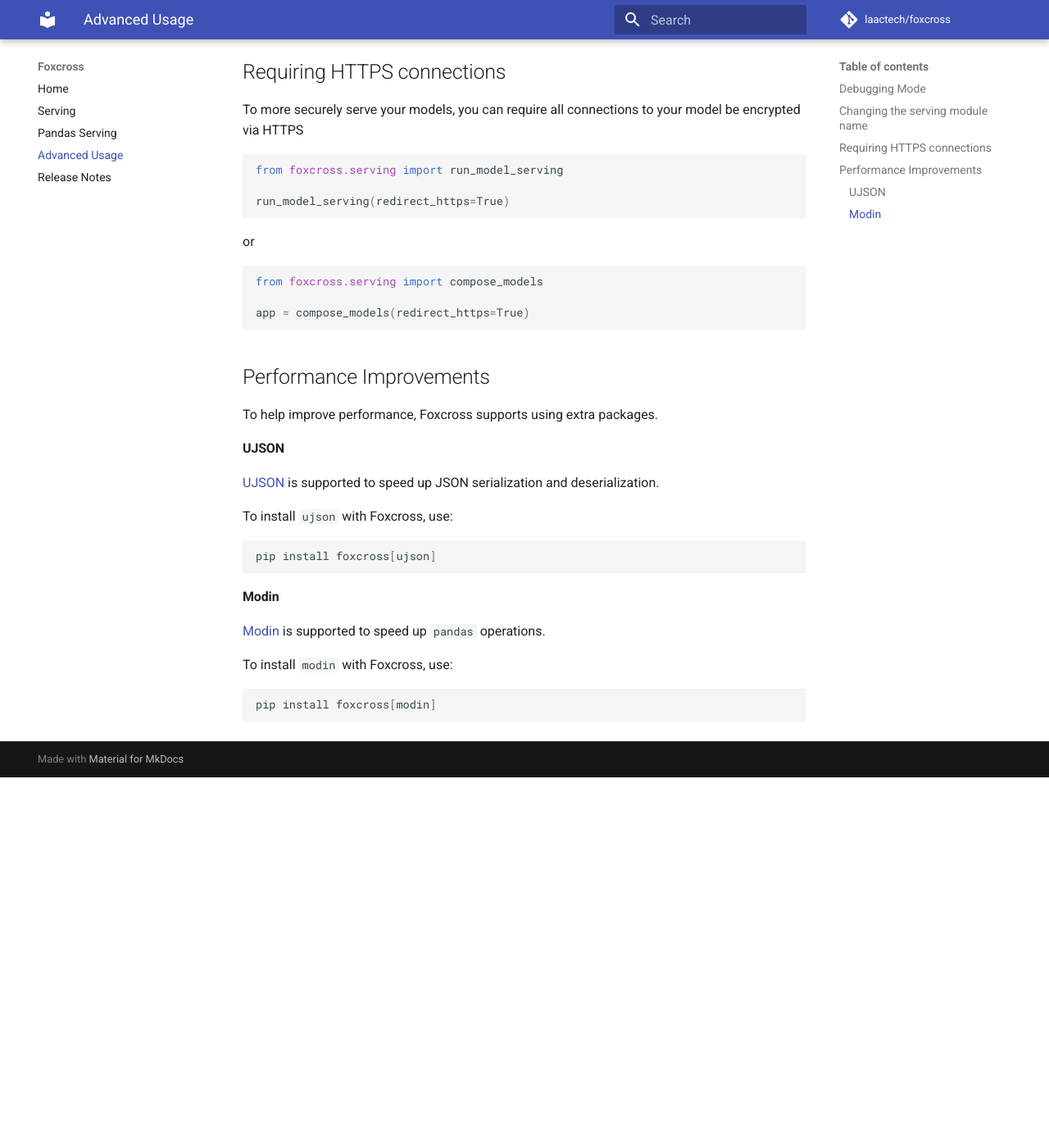
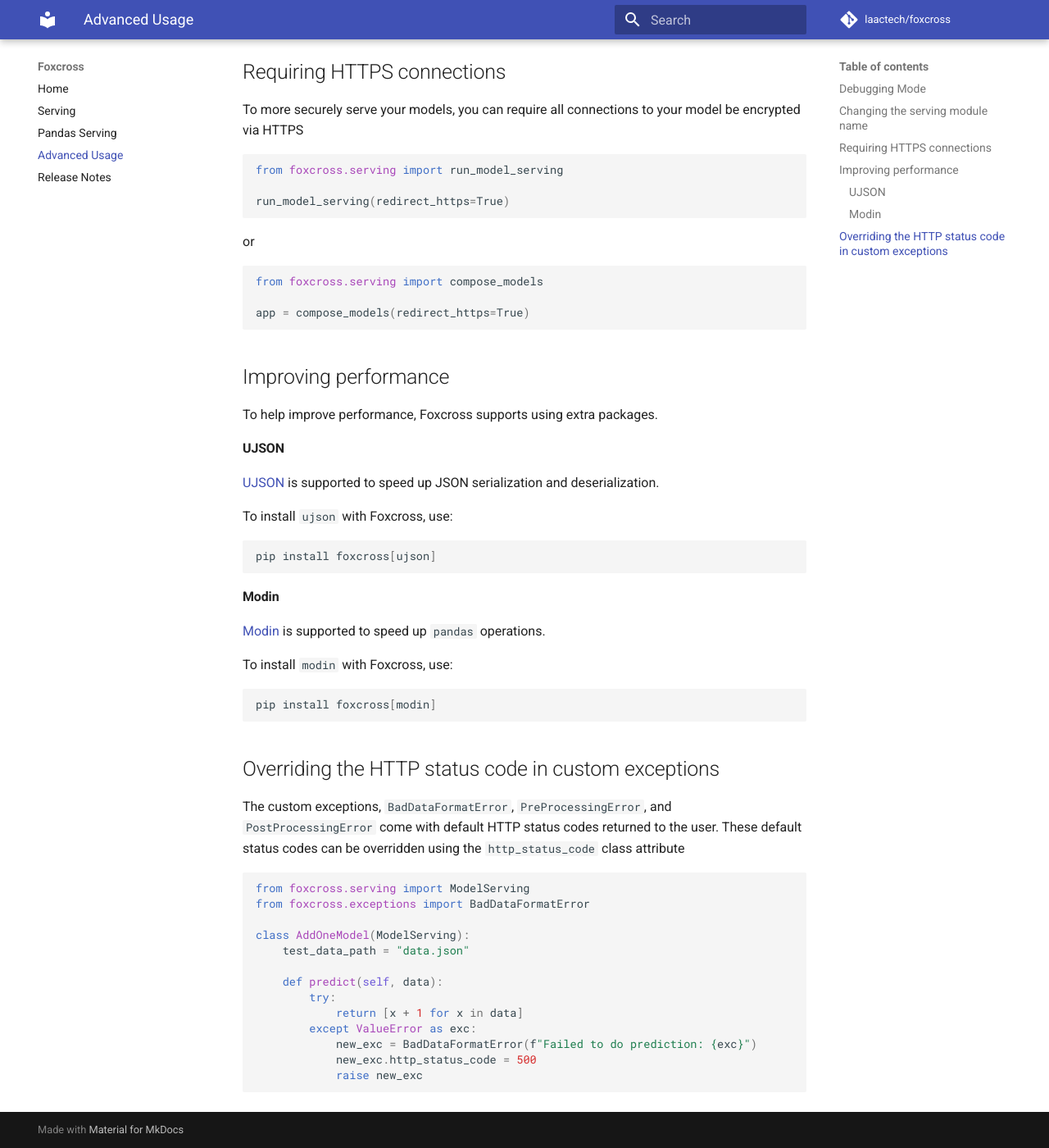
Before and after one commit to laactechnology/foxcross, an MkDocs documentation site: the page built from docs/advanced-usage.md, in a window 1280 px wide and 1400 px high, scrolled down 964 px. Shown: the whole window at 82% size. Built offline with MkDocs 1.6.1 and Material for MkDocs 9.7.7, drawn with Linux system fonts in a browser that asks for light colours; comment, search, counter and statistics services are not loaded; before the commit the page ends 1912 px from its top, so only the background shows below that.

Commit message:
adding ability to override custom exception http codes

````diff
--- a/docs/advanced-usage.md
+++ b/docs/advanced-usage.md
@@ -53,7 +53,7 @@
 app = compose_models(redirect_https=True)
 ```
 
-## Performance Improvements
+## Improving performance
 
 To help improve performance, Foxcross supports using extra packages.
 
@@ -74,3 +74,25 @@
 ```bash
 pip install foxcross[modin]
 ```
+
+## Overriding the HTTP status code in custom exceptions
+
+The custom exceptions, `BadDataFormatError`, `PreProcessingError`, and `PostProcessingError`
+come with default HTTP status codes returned to the user. These default status codes can be
+overridden using the `http_status_code` class attribute
+
+```python
+from foxcross.serving import ModelServing
+from foxcross.exceptions import BadDataFormatError
+
+class AddOneModel(ModelServing):
+    test_data_path = "data.json"
+
+    def predict(self, data):
+        try:
+            return [x + 1 for x in data]
+        except ValueError as exc:
+            new_exc = BadDataFormatError(f"Failed to do prediction: {exc}")
+            new_exc.http_status_code = 500
+            raise new_exc
+```
--- a/docs/release-notes.md
+++ b/docs/release-notes.md
@@ -4,6 +4,7 @@
 * Included home route for every model index page
 * Removed `performance` extra install
 * Refactored model serving compose interface
+* Added ability to override HTTP status code in custom exceptions
 
 ## 0.5.0
 * Removed kubernetes liveness and readiness endpoints
````
Also changed, not shown: 2 other files.
